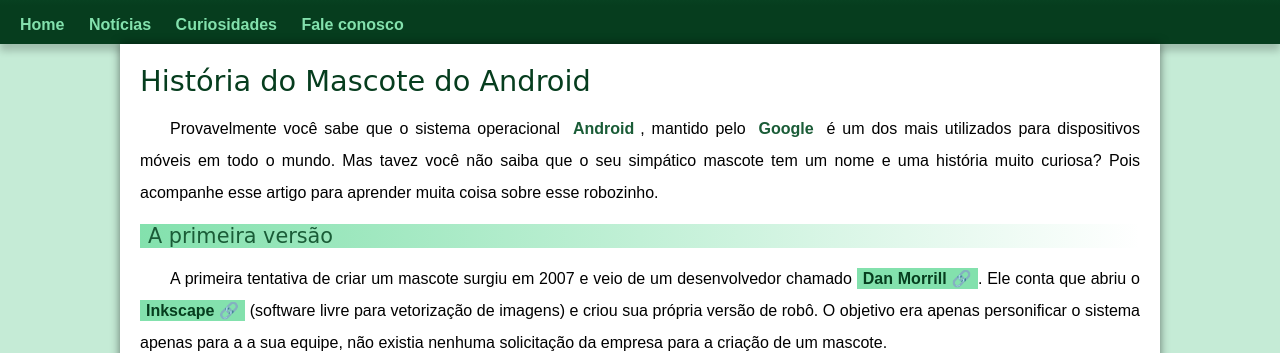
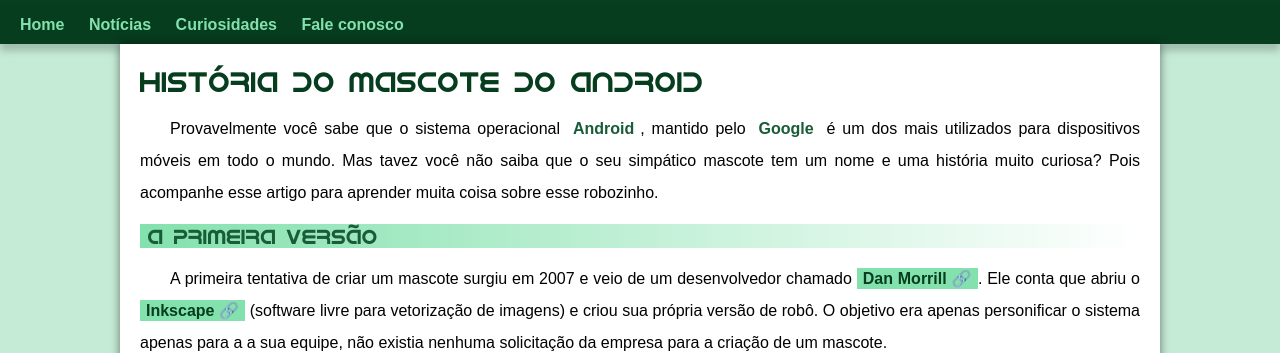
Before and after one commit to RicoVianna/html_css, a plain HTML site: page desafios/desaf010/android.html in a window 1280 px wide. Shown: the part 184-537 px from the top of the page. Drawn offline with Linux system fonts and the light colour scheme; the site is published under a folder, as on GitHub Pages, so addresses that start at the root find nothing.

Commit message:
Alteração da fonte
Incluí dois pontos antes da barra no font-face para que a fonte "android" fosse incluida no site

```diff
--- a/desafios/desaf010/estilo/style.css
+++ b/desafios/desaf010/estilo/style.css
@@ -4,7 +4,7 @@
 
 @font-face {
     font-family: 'Android';
-    src: url('/fontes/idroid.otf') format('opentype');
+    src: url('../fontes/idroid.otf') format('opentype');
     font-weight: normal;
 }
 
@@ -18,8 +18,7 @@
 
     --font-padrao: Arial, Verdana, Helvetica, sans-serif;
     --font-destaque: "Bebas Neue", sans-serif;
-    --font-android: 'Android', cursive;
-}
+    --font-android: 'Android', sans-serif;
 
 * {
     margin: 0px;
```
